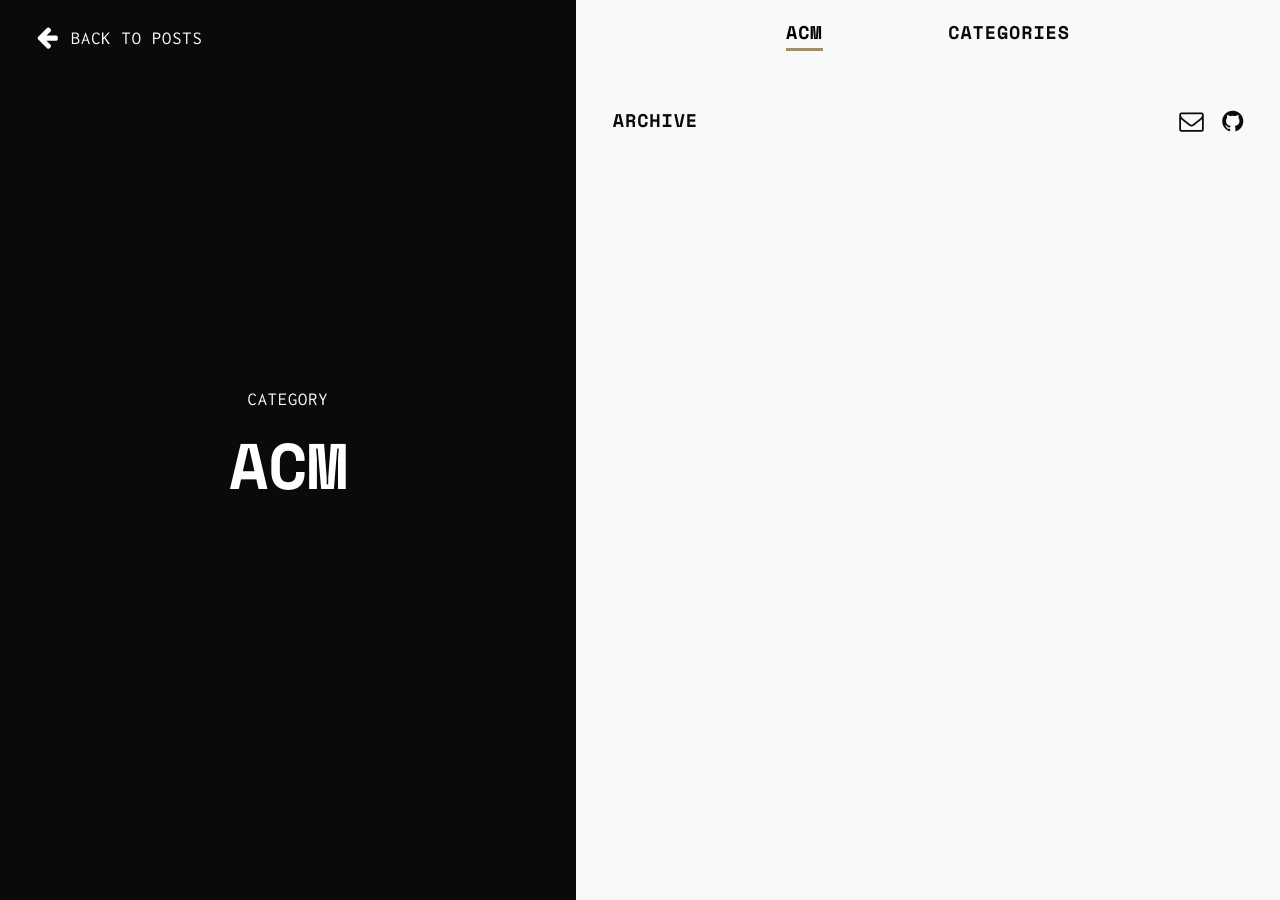
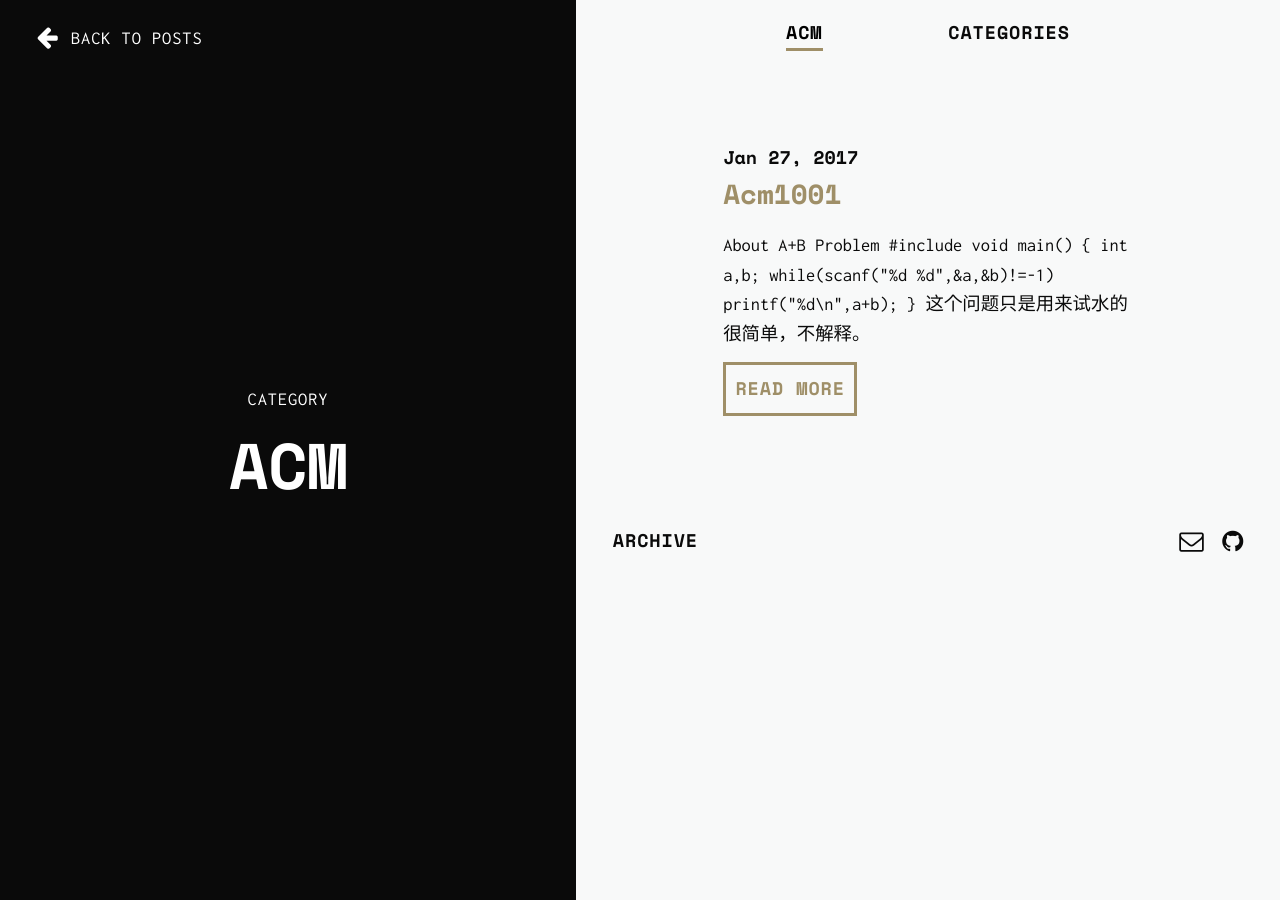
Before and after one commit to hellomit/trash, a Jekyll site: the page built from _categories/acm.html, in a window 1280 px wide. Built offline with Jekyll 4.4.1, drawn with Linux system fonts in a browser that asks for light colours; nearby versions of some CDN libraries.

```diff
--- a/_posts/2017-01-26-Acm-1001 .markdown
+++ b/_posts/2017-01-26-Acm-1001 .markdown
@@ -3,7 +3,7 @@ layout: post
 title: "Acm1001"
 date: 2017-01-27
 categories:
-  - Acm
+  - ACM
 description:
 image:  ./image/planet.jpg
 image-sm: ./image/yourname.jpg
```
